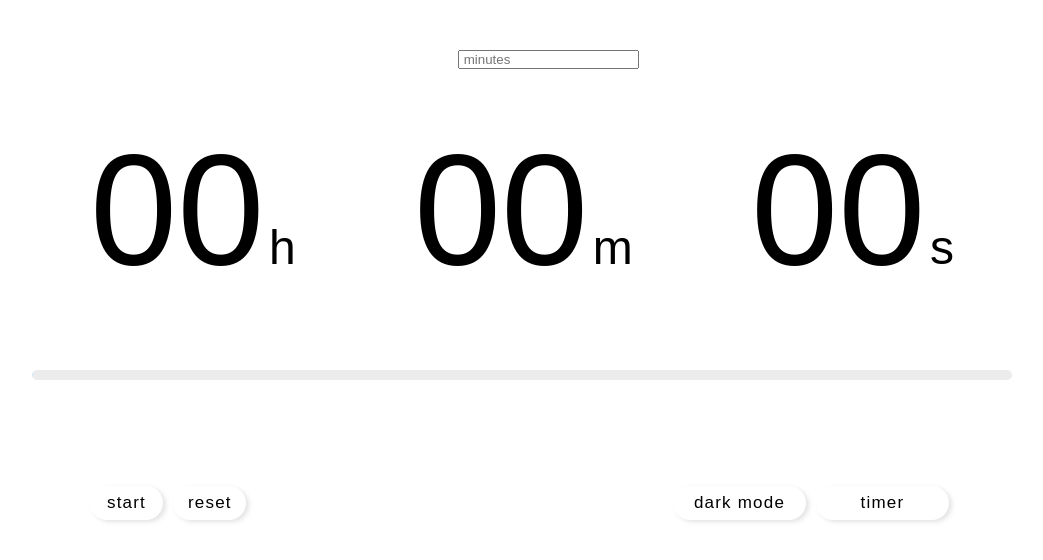
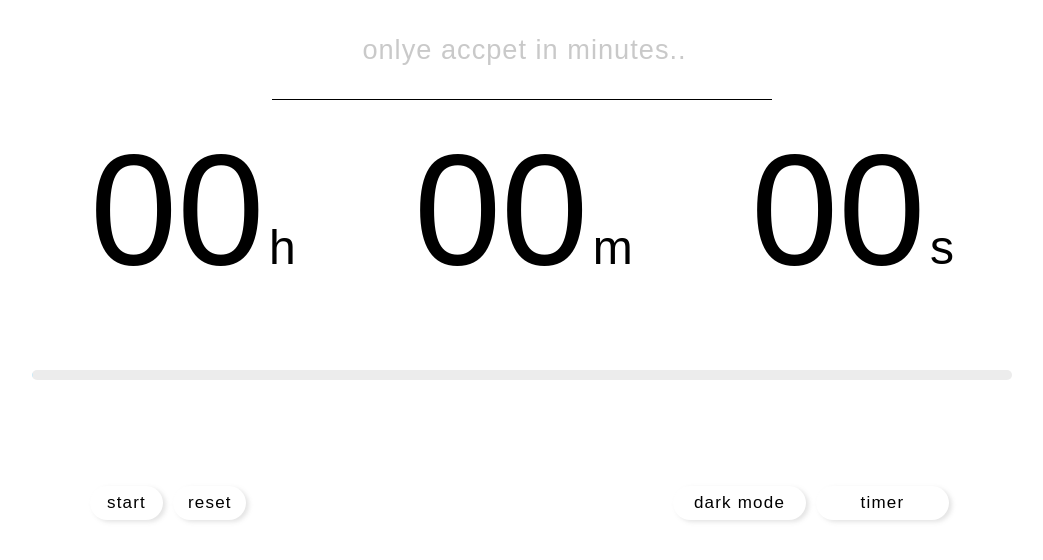
Before and after one commit to jinnn0/timer, a website built with webpack: page index.html in a window 1280 px wide. Both pictures are taken after a click on the button "timer". Shown: the whole page, without its empty margins (118-1161 px from the left). Built offline with nearby package versions, Linux system fonts and the light colour scheme.

Commit message:
updates on input box

```diff
--- a/index.html
+++ b/index.html
@@ -45,10 +45,10 @@
     </div>
 
     <div class="app timer">
+        <form action="">
+            <input type="text" placeholder="onlye accpet in minutes..">
+        </form>
         <div class="record-container timer">
-            <form action="">
-                <input type="text" placeholder=" minutes">
-            </form>
             <div class="time-box">
                 <span class="time js-hour-num timer">00</span>
                 <span class="time-letter">h</span>
--- a/src/scripts/app.js
+++ b/src/scripts/app.js
@@ -84,6 +84,7 @@ modeBtns.forEach(modeBtn =>
 
 toggleAppBtns.forEach(toggleAppBtn =>
   toggleAppBtn.addEventListener('click', function(){
+    console.log("change to timer");
       if(!isTimer) {
         progressBarChildren.forEach(a => a.style.animation = "progressBar .7s ease-in-out forwards")
         setTimeout(() => {progressBarChildren.forEach(a => a.style.animation = null)}, 500);
@@ -94,6 +95,7 @@ toggleAppBtns.forEach(toggleAppBtn =>
       }
 
       else {
+        console.log("change to stopwatch");
         progressBarChildren.forEach(a => a.style.animation = "progressBar .7s ease-in-out forwards")
         setTimeout(() => {progressBarChildren.forEach(a => a.style.animation = null)}, 500);
         appStopwatch.style.display = "flex"
--- a/src/styles/modules/_main.scss
+++ b/src/styles/modules/_main.scss
@@ -13,8 +13,7 @@
               display: flex;
               justify-content: space-between;
               align-items: center;
-              // transition: height width .2s ease-in-out;
-              // border: 1px solid black;
+              // transition: all .1s ease-in-out;
 
               @include atSmall {
                 width: 80%;
@@ -24,7 +23,7 @@
               }
 
                       .time {
-                        transition: all .2s ease-in-out;
+                        // transition: all .1s ease-in-out;
                         transition: background-color .7s ease;
                         display: inline-block;
                         font-size: 3.5rem;
@@ -128,7 +127,6 @@
 
 
             .buttons {
-              // background-color: antiquewhite;
               margin-top: 70px;
               width: 100%;
               padding: 10px 5px 10px 0px;
@@ -141,7 +139,6 @@
 
                   .functions,
                   .options {
-                    // border: 1px solid black;
                     width: 100%;
                     height: 85px;
                     display: flex;
@@ -157,7 +154,6 @@
 
                   .options {
                     align-items: flex-end;
-
 
                     @include atMedium {
                       justify-content: flex-end;
@@ -205,8 +201,35 @@
   display: none;
 }
 
+.record-container.timer {
+  // opacity: 0;
+}
+
 form {
   position: absolute;
-  top: 50px;
-  left: 45%;
+  // top: 20%;
+  // left: 50%;
+  top: 0px;
+  left: 50%;
+  transform: translateX(-50%);
+  z-index: 10;
+
+      input {
+        text-align: center;
+        width: 500px;
+        height: 100px;
+        padding: 20px;
+        outline: none;
+        background-color: none;
+        letter-spacing: 1px;
+        border: none;
+        border-bottom: 1px solid black;
+        font-size: 1.7rem;
+        // box-shadow: 3px 2px 7px 2px rgba(148, 148, 148, 0.25);
+      }
+
+      input::placeholder {
+          padding-left: 5px;
+          color: rgba(169, 169, 169, 0.632);
+      }
 }
--- a/temp/scripts/App.js
+++ b/temp/scripts/App.js
@@ -184,6 +184,7 @@ modeBtns.forEach(modeBtn =>
 
 toggleAppBtns.forEach(toggleAppBtn =>
   toggleAppBtn.addEventListener('click', function(){
+    console.log("change to timer");
       if(!isTimer) {
         progressBarChildren.forEach(a => a.style.animation = "progressBar .7s ease-in-out forwards")
         setTimeout(() => {progressBarChildren.forEach(a => a.style.animation = null)}, 500);
@@ -194,6 +195,7 @@ toggleAppBtns.forEach(toggleAppBtn =>
       }
 
       else {
+        console.log("change to stopwatch");
         progressBarChildren.forEach(a => a.style.animation = "progressBar .7s ease-in-out forwards")
         setTimeout(() => {progressBarChildren.forEach(a => a.style.animation = null)}, 500);
         appStopwatch.style.display = "flex"
```
Also changed, not shown: src/styles/style.css, temp/styles/style.css, 1 other file.
